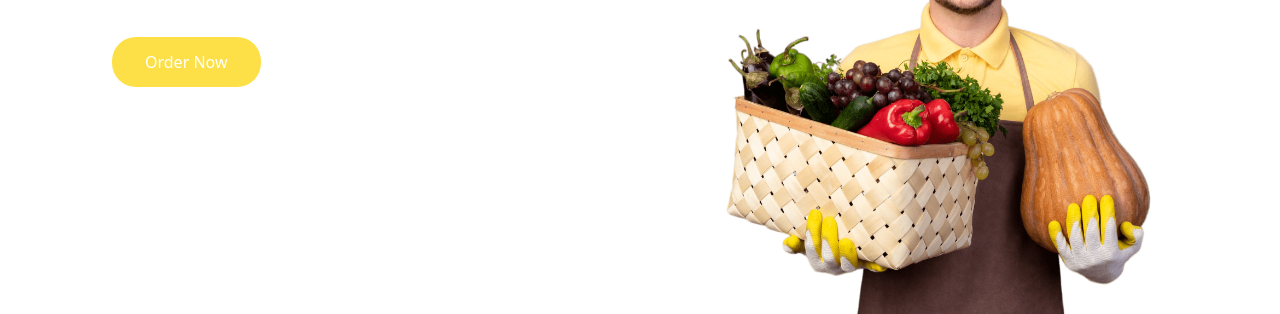
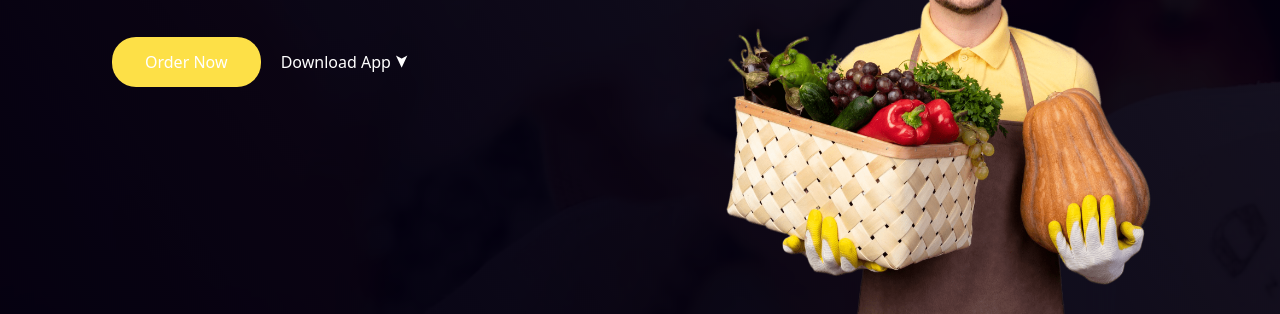
Before and after one commit to nillmishra/Grocify, a website built with Vite: page index.html in a window 1280 px wide. Shown: the part 486-800 px from the top of the page. Built offline with nearby package versions, Linux system fonts and the light colour scheme.

Commit message:
css file

```diff
--- a/style.css
+++ b/style.css
@@ -1,3 +1,3 @@
-@tailwind base;
-@tailwind components
-@tailwind utilities
+body{
+    background-image: url("images/Image.png");
+}
```
